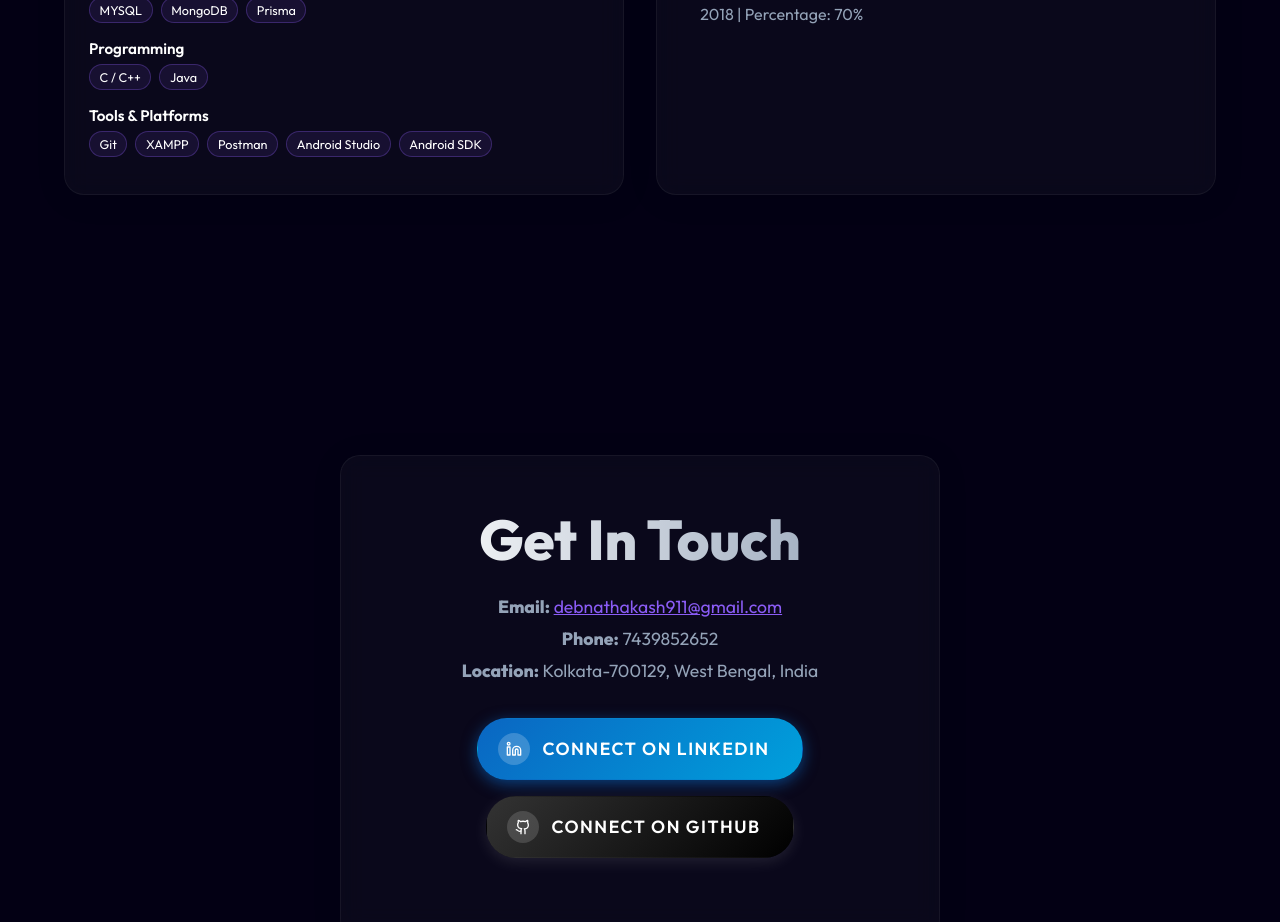
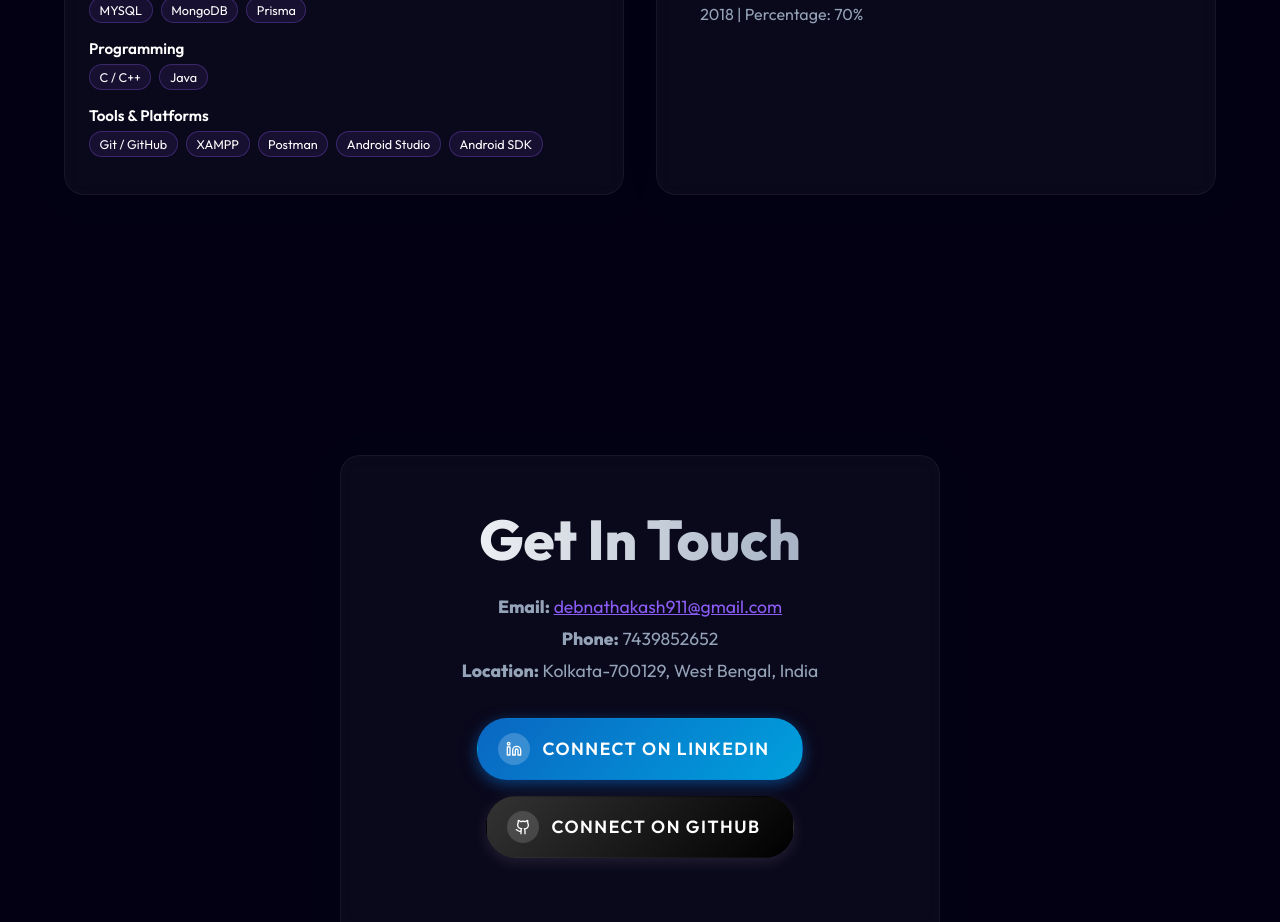
Before and after one commit to mahaakash11x/akash-portfolio, a Next.js app: page / in a window 1280 px wide. Shown: the part 3740-4662 px from the top of the page. Built offline with nearby package versions, Linux system fonts and the light colour scheme.

Commit message:
edited the link in biyeco

```diff
--- a/src/app/page.tsx
+++ b/src/app/page.tsx
@@ -158,7 +158,7 @@ export default function Home() {
               <li>Enhanced frontend usability through intuitive navigation and reusable components.</li>
             </ul>
             <div style={{ marginTop: 'auto', paddingTop: '1rem' }}>
-              <a href="https://www.biyeco.com/" target="_blank" rel="noopener noreferrer" style={{ display: 'inline-flex', alignItems: 'center', gap: '0.5rem', color: 'var(--accent-color)', fontSize: '0.9rem', fontWeight: 600, textDecoration: 'none', transition: 'color 0.3s ease' }}>
+              <a href="https://play.google.com/store/apps/details?id=com.biyeco" target="_blank" rel="noopener noreferrer" style={{ display: 'inline-flex', alignItems: 'center', gap: '0.5rem', color: 'var(--accent-color)', fontSize: '0.9rem', fontWeight: 600, textDecoration: 'none', transition: 'color 0.3s ease' }}>
                 View on Play Store <span style={{ fontSize: '1.2rem' }}>↗</span>
               </a>
             </div>
@@ -208,7 +208,7 @@ export default function Home() {
               <div className="skill-category">
                 <strong>Tools & Platforms</strong>
                 <div className="skill-badge-container">
-                  <span className="skill-badge">Git</span><span className="skill-badge">XAMPP</span><span className="skill-badge">Postman</span><span className="skill-badge">Android Studio</span><span className="skill-badge">Android SDK</span><span className="skill-badge mobile-only-badge">APK/AAB Build Generation</span>
+                  <span className="skill-badge">Git / GitHub</span><span className="skill-badge">XAMPP</span><span className="skill-badge">Postman</span><span className="skill-badge">Android Studio</span><span className="skill-badge">Android SDK</span><span className="skill-badge mobile-only-badge">APK/AAB Build Generation</span>
                 </div>
               </div>
             </div>
```
